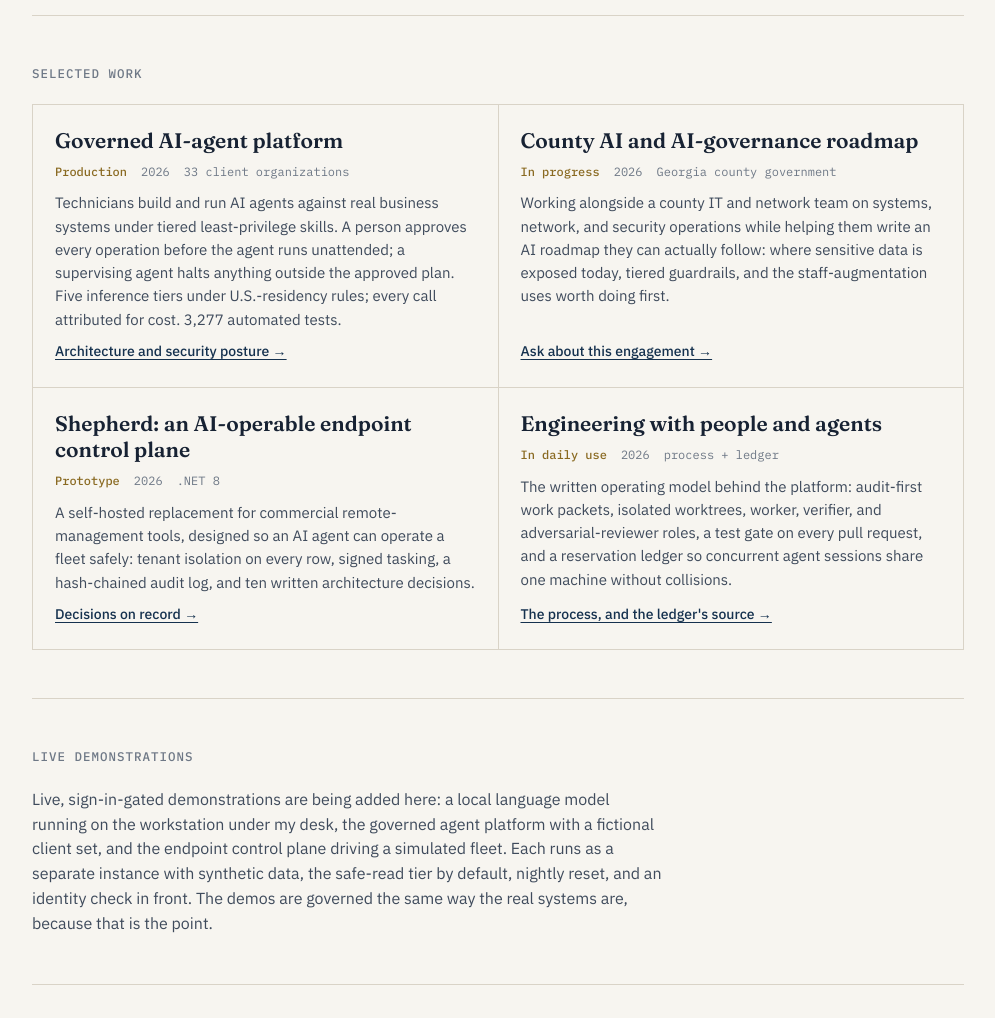
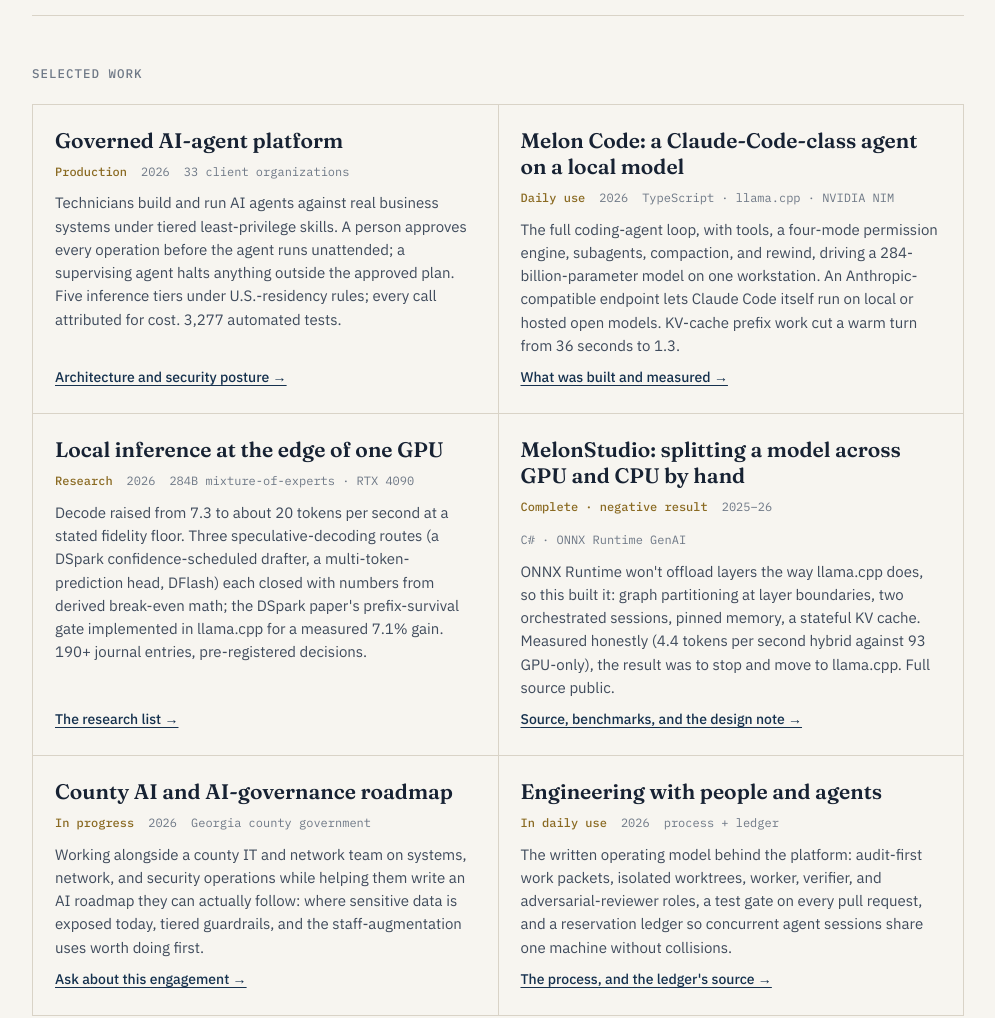
Before and after one commit to clpatrick/guyprompting, a website: page docs/p/tcjb5/index.html in a window 1280 px wide. Shown: the part 2500-3518 px from the top of the page, without its empty margins (142-1137 px from the left). Drawn offline with Linux system fonts and the light colour scheme.

Commit message:
Feature Melon Code, MelonStudio, and the local-inference program; Shepherd to the research list

```diff
--- a/docs/p/tcjb5/index.html
+++ b/docs/p/tcjb5/index.html
@@ -204,16 +204,28 @@ table.map tr:last-child td{border-bottom:0}
       <a class="more" href="https://github.com/clpatrick/governed-agent-platform">Architecture and security posture →</a>
     </article>
     <article>
+      <h3>Melon Code: a Claude-Code-class agent on a local model</h3>
+      <div class="meta"><b>Daily use</b><span>2026</span><span>TypeScript · llama.cpp · NVIDIA NIM</span></div>
+      <p>The full coding-agent loop, with tools, a four-mode permission engine, subagents, compaction, and rewind, driving a 284-billion-parameter model on one workstation. An Anthropic-compatible endpoint lets Claude Code itself run on local or hosted open models. KV-cache prefix work cut a warm turn from 36 seconds to 1.3.</p>
+      <a class="more" href="https://github.com/clpatrick/melon-code">What was built and measured →</a>
+    </article>
+    <article>
+      <h3>Local inference at the edge of one GPU</h3>
+      <div class="meta"><b>Research</b><span>2026</span><span>284B mixture-of-experts · RTX 4090</span></div>
+      <p>Decode raised from 7.3 to about 20 tokens per second at a stated fidelity floor. Three speculative-decoding routes (a DSpark confidence-scheduled drafter, a multi-token-prediction head, DFlash) each closed with numbers from derived break-even math; the DSpark paper's prefix-survival gate implemented in llama.cpp for a measured 7.1% gain. 190+ journal entries, pre-registered decisions.</p>
+      <a class="more" href="#research">The research list →</a>
+    </article>
+    <article>
+      <h3>MelonStudio: splitting a model across GPU and CPU by hand</h3>
+      <div class="meta"><b>Complete · negative result</b><span>2025–26</span><span>C# · ONNX Runtime GenAI</span></div>
+      <p>ONNX Runtime won't offload layers the way llama.cpp does, so this built it: graph partitioning at layer boundaries, two orchestrated sessions, pinned memory, a stateful KV cache. Measured honestly (4.4 tokens per second hybrid against 93 GPU-only), the result was to stop and move to llama.cpp. Full source public.</p>
+      <a class="more" href="https://github.com/clpatrick/MelonStudio">Source, benchmarks, and the design note →</a>
+    </article>
+    <article>
       <h3>County AI and AI-governance roadmap</h3>
       <div class="meta"><b>In progress</b><span>2026</span><span>Georgia county government</span></div>
       <p>Working alongside a county IT and network team on systems, network, and security operations while helping them write an AI roadmap they can actually follow: where sensitive data is exposed today, tiered guardrails, and the staff-augmentation uses worth doing first.</p>
       <a class="more" href="#contact">Ask about this engagement →</a>
-    </article>
-    <article>
-      <h3>Shepherd: an AI-operable endpoint control plane</h3>
-      <div class="meta"><b>Prototype</b><span>2026</span><span>.NET 8</span></div>
-      <p>A self-hosted replacement for commercial remote-management tools, designed so an AI agent can operate a fleet safely: tenant isolation on every row, signed tasking, a hash-chained audit log, and ten written architecture decisions.</p>
-      <a class="more" href="https://github.com/clpatrick/shepherd">Decisions on record →</a>
     </article>
     <article>
       <h3>Engineering with people and agents</h3>
@@ -235,6 +247,7 @@ table.map tr:last-child td{border-bottom:0}
 <section id="research">
   <h2 class="sec">Research, with the negative results kept</h2>
   <ul class="also">
+    <li>Shepherd: a self-hosted endpoint control plane and Windows agent with tenant isolation, signed tasking, and a hash-chained audit log, built so an AI agent can operate a fleet safely. Working prototype, ten decision records.</li>
     <li><b>Preprint:</b> "Lossless Language-Model Text Compression on One Consumer GPU: Ratio, Throughput, and the Determinism Gate" (2026). Measured frontier, determinism diagnosis, and a journal of corrections. Full text on this site shortly.</li>
     <li>Local inference of a 284-billion-parameter mixture-of-experts model on one workstation: decode raised from 7.3 to about 20 tokens per second; 190+ numbered journal entries and pre-registered decisions.</li>
     <li>Lossless LLM-driven text compression: 0.882 bits per byte on enwik8 against 7-Zip's 1.989, with a measured ratio-versus-speed frontier.</li>
```
Also changed, not shown: docs/index.html (+19 -6 lines).
